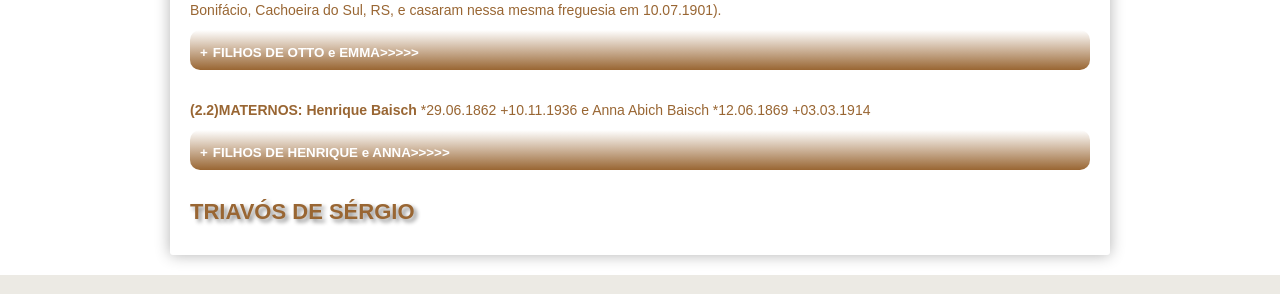
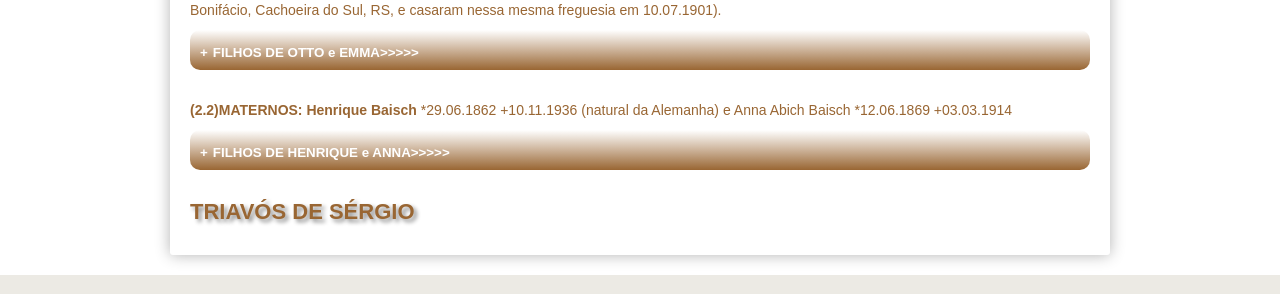
Before and after one commit to claudiovargas1955/claudiovargas1955.github.io, a Jekyll site: the page built from _pages/genealogia-de-sergio-luis-kirsch-da-silveira.html, in a window 1280 px wide. Shown: the part 1203-1497 px from the top of the page. Built offline with Jekyll 4.4.1, drawn with Linux system fonts in a browser that asks for light colours; some web fonts are replaced.

Commit message:
Update genealogia-de-sergio-luis-kirsch-da-silveira.html

```diff
--- a/_pages/genealogia-de-sergio-luis-kirsch-da-silveira.html
+++ b/_pages/genealogia-de-sergio-luis-kirsch-da-silveira.html
@@ -223,7 +223,7 @@ São Bonifácio, Cachoeira do Sul, RS, e casaram nessa mesma freguesia em 10.07.
      <b>(04)-Augusto Kirsch: </b><br>
      <b>(05)-Arnaldo Kirsch: </b></details></p><br>
 
-<p><b>(2.2)MATERNOS: Henrique Baisch </b>*29.06.1862 +10.11.1936 e Anna Abich Baisch *12.06.1869 +03.03.1914</p>
+<p><b>(2.2)MATERNOS: Henrique Baisch </b>*29.06.1862 +10.11.1936 (natural da Alemanha) e Anna Abich Baisch *12.06.1869 +03.03.1914</p>
 <details><summary><b>FILHOS DE HENRIQUE e ANNA>>>>></b></summary><br>
   <p><b>(01)-Emma Baisch: </b>(casada com Guilhermina Radiske). <br><br>
      <b>(02)-Ida Baisch: </b>(casada com Theodoro Streck). <br><br>
```
